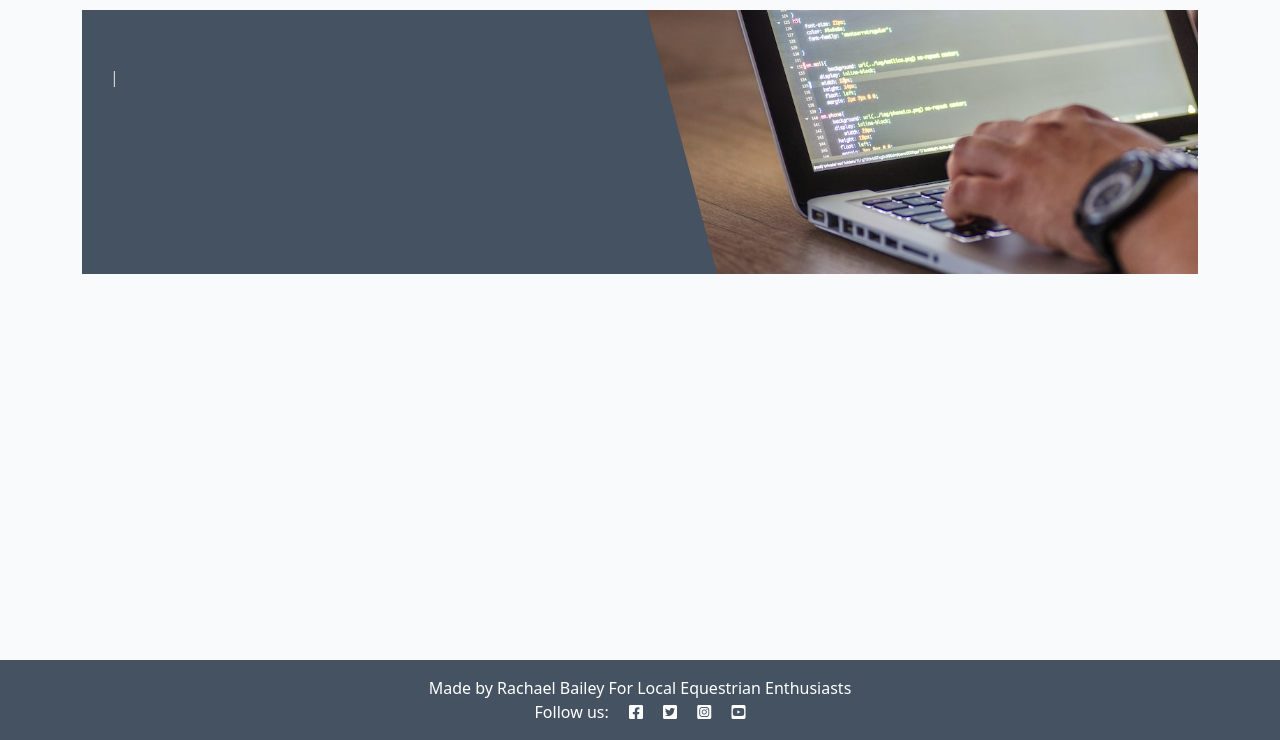
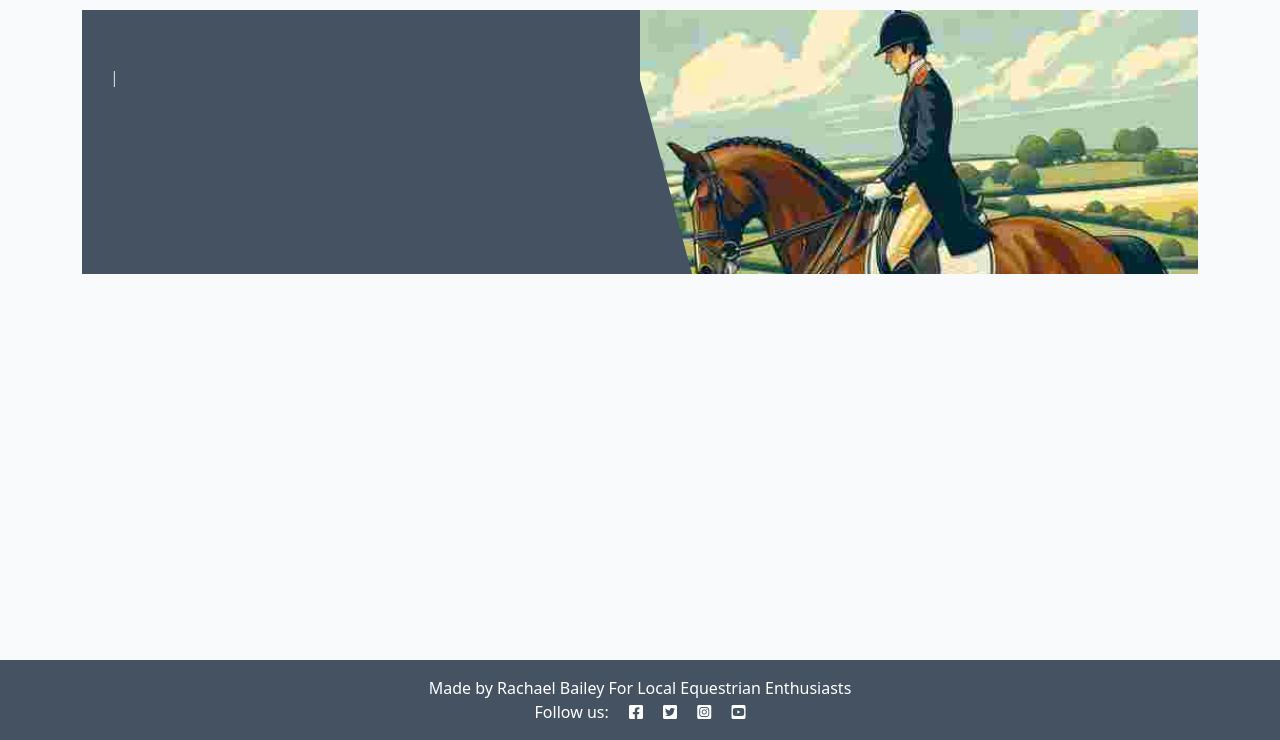
Before and after one commit to rach4el/codeblog, a Django app: template blog/templates/blog/post_detail.html in a window 1280 px wide. Shown: the part 60-800 px from the top of the page. Run offline with Django 4.2, Linux system fonts and the light colour scheme; the template is opened without the code that fills it, so the values that code supplies are empty.

Commit message:
add images

```diff
--- a/blog/templates/blog/post_detail.html
+++ b/blog/templates/blog/post_detail.html
@@ -11,7 +11,7 @@
                 <p class="post-subtitle">{{ post.author }} | {{ post.created_on }}</p>
             </div>
             <div class="d-none d-md-block col-md-6 masthead-image">
-                <img src="{% static 'images/laptop.jpg' %}" class="scale" alt="placeholder">
+                <img src="{% static 'images/basic.jpg' %}" class="scale" alt="placeholder">
             </div>
         </div>
     </div>
```
